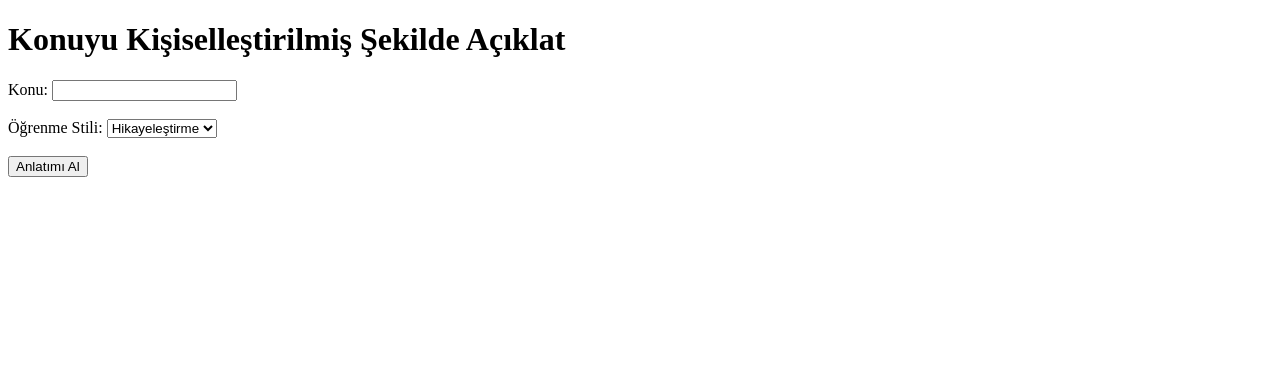
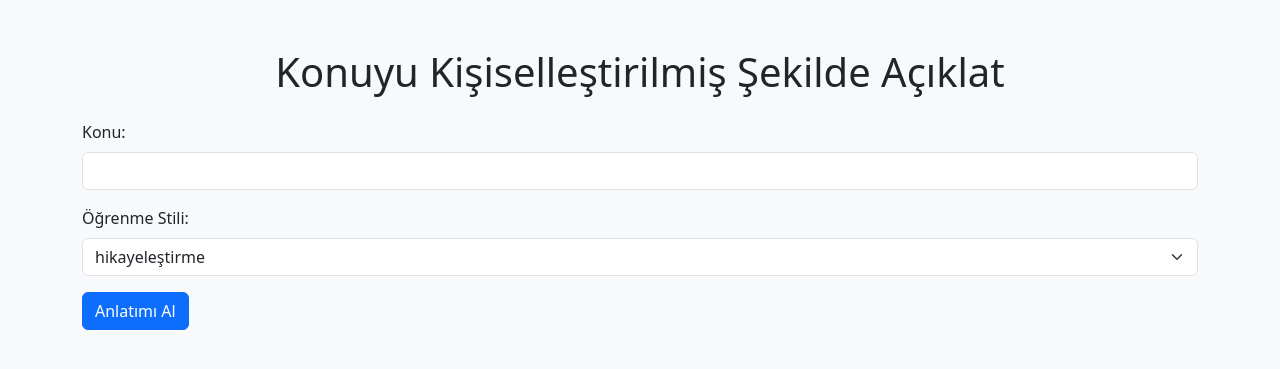
Before and after one commit to meltem12344/Bootcamp2025, a Flask app: page / in a window 1280 px wide. Shown: the top 369 px of the page. Run offline with Flask 3, Linux system fonts and the light colour scheme.

Commit message:
web ve prompt degişikliği

```diff
--- a/templates/index.html
+++ b/templates/index.html
@@ -1,27 +1,46 @@
 <!DOCTYPE html>
-<html>
+<html lang="tr">
 <head>
-    <title>Gemini Anlatım Sistemi</title>
+  <meta charset="UTF-8">
+  <title>Gemini Anlatım Sistemi</title>
+  <meta name="viewport" content="width=device-width, initial-scale=1">
+  <!-- Bootstrap CSS -->
+  <link href="https://cdn.jsdelivr.net/npm/bootstrap@5.3.3/dist/css/bootstrap.min.css" rel="stylesheet">
 </head>
-<body>
-    <h1>Konuyu Kişiselleştirilmiş Şekilde Açıklat</h1>
-    <form method="POST">
-        <label>Konu:</label>
-        <input type="text" name="konu" required><br><br>
+<body class="bg-light">
 
-        <label>Öğrenme Stili:</label>
-        <select name="tarz">
-            <option value="görsel">Hikayeleştirme</option>
-            <option value="işitsel">Uzman</option>
-            <option value="kinestetik">Basit</option>
-        </select><br><br>
+  <div class="container mt-5">
+    <h1 class="mb-4 text-center">Konuyu Kişiselleştirilmiş Şekilde Açıklat</h1>
 
-        <button type="submit">Anlatımı Al</button>
+    <form method="POST" class="mb-5">
+      <div class="mb-3">
+        <label for="konu" class="form-label">Konu:</label>
+        <input type="text" name="konu" id="konu" class="form-control" required>
+      </div>
+
+      <div class="mb-3">
+        <label for="tarz" class="form-label">Öğrenme Stili:</label>
+        <select name="tarz" id="tarz" class="form-select">
+          <option value="hikayeleştirme">hikayeleştirme</option>
+          <option value="uzman">uzman</option>
+          <option value="basit">basit</option>
+        </select>
+      </div>
+
+      <button type="submit" class="btn btn-primary">Anlatımı Al</button>
     </form>
 
     {% if cevap %}
-        <h2>Gemini'den Gelen Anlatım:</h2>
-        <p>{{ cevap }}</p>
+      <div class="card">
+        <div class="card-header">
+          <strong>Gemini'den Gelen Anlatım:</strong>
+        </div>
+        <div class="card-body">
+          <p class="card-text" style="white-space: pre-wrap;">{{ cevap }}</p>
+        </div>
+      </div>
     {% endif %}
+  </div>
+
 </body>
 </html>
```
